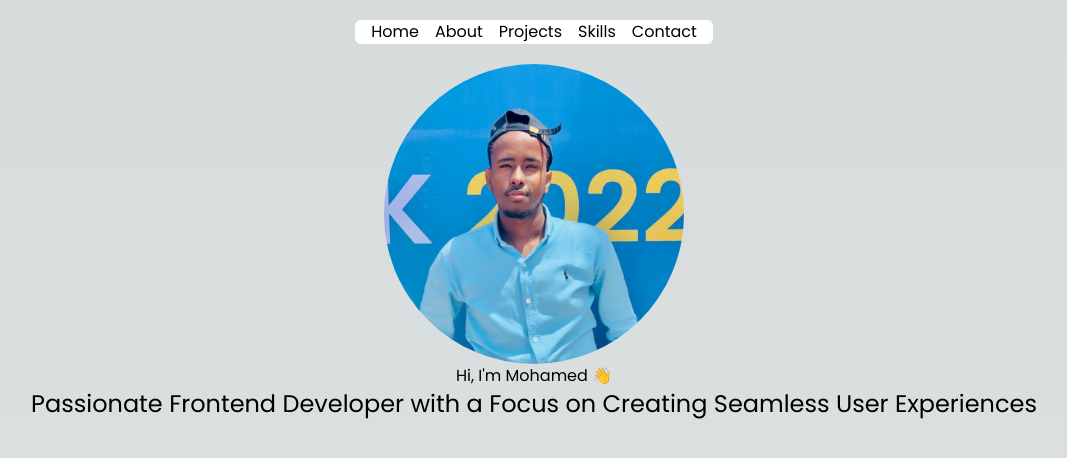
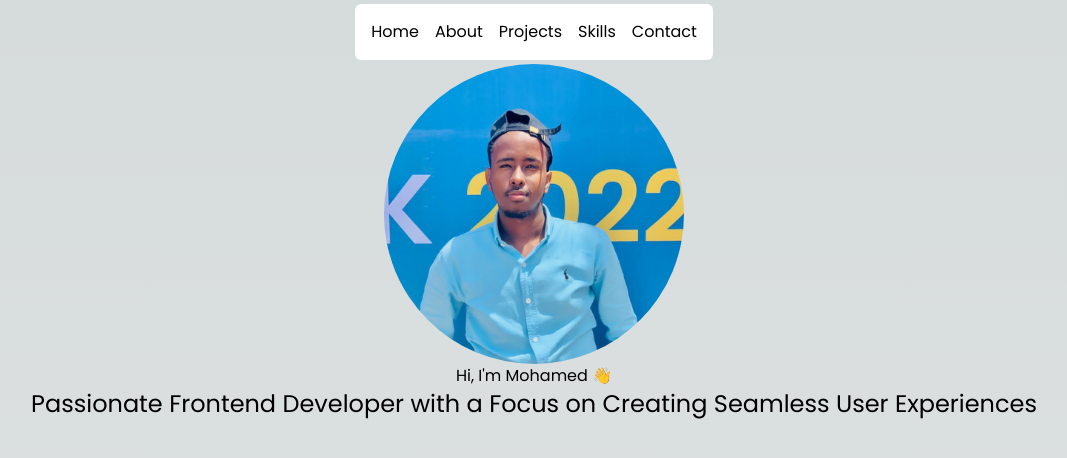
Before and after one commit to mohamed20039/Portofolio, a Next.js app: page / in a window 1280 px wide. Shown: the top 458 px of the page, without its empty margins (106-1173 px from the left). Built offline with nearby package versions, Linux system fonts and the light colour scheme.

Commit message:
New commit

```diff
--- a/Components/Header.tsx
+++ b/Components/Header.tsx
@@ -5,7 +5,7 @@ import { links } from '@/Data';
 const Header = () => {
   return (
     <div className="text-white flex justify-center items-center fixed top-0 left-0 w-full h-16 z-50">
-      <nav className="bg-white text-black py-3 px-4 rounded-md">
+      <nav className="bg-white text-black p-4 rounded-md">
         <ul className="flex gap-4 justify-center items-center">
           {links.map((link, index) => (
             <li key={index}>
--- a/Components/HomeHero.tsx
+++ b/Components/HomeHero.tsx
@@ -4,12 +4,14 @@ import Image from 'next/image'
 
 const HomeHero = () => {
   return (
-    <div className="flex flex-col justify-center items-center mt-56">
-      <Image src={Me} alt="My Picture" width={300} height={500} className="rounded-full" />
-      <p className="mt-5 font-medium">Hi, I'm Mohamed 👋</p>
-      <p className="text-center text-2xl font-medium md:w-[540px] mt-5">
-        Passionate Frontend Developer with a Focus on Creating Seamless User Experiences
-      </p>
+    <div className="flex flex-col justify-center items-center">
+        <div className='mt-40 text-center flex flex-col justify-center items-center'>
+        <Image src={Me} alt="My Picture" width={300} height={500} className="rounded-full" />
+        <p className="mt-5 font-medium">Hi, I'm Mohamed 👋</p>
+        <p className="text-center text-2xl font-medium md:w-[540px] mt-5">
+          Passionate Frontend Developer with a Focus on Creating Seamless User Experiences
+        </p>
+        </div>
     </div>
   );
 };
```
